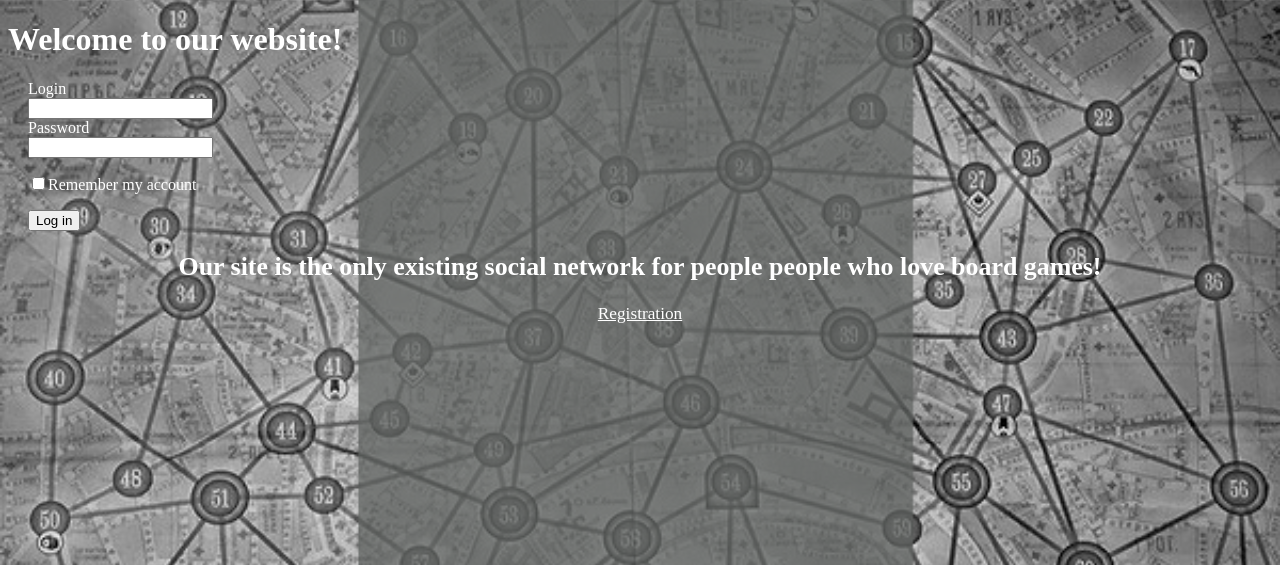
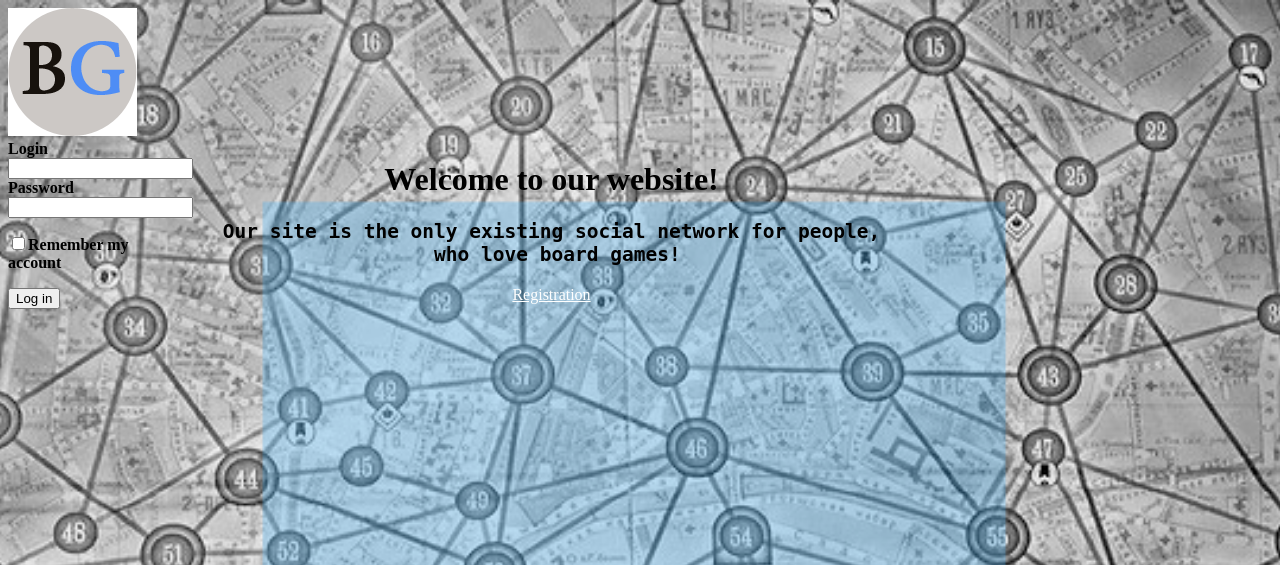
Before and after one commit to Workspaceforeus/socnet, a PHP site: page / in a window 1280 px wide. Shown: the top 565 px of the page. Run offline with PHP 8.4, Linux system fonts and the light colour scheme.

Commit message:
Change background

```diff
--- a/index.php
+++ b/index.php
@@ -6,24 +6,34 @@
 <link rel="stylesheet" type="text/css" href="/indstyle.css">
 </head>
 <body link=#FFFFFF vlink=#E5140B>
-<h1> Welcome to our website!</h1>
+<div id="bg">
+<img src="bg.png">
+</div>
+
 <form method="post">
-<div class="Text">Login</div>
+<div class="Text">
+<b>Login</b>
+</div>
 <div class="Enter">
 <input type="text" name="email">
 </div>
+
 <div class="Text">
-Password
+<b>Password</b>
 </div>
 <div class="Enter">
 <input type="password" name="pass">
 </div>
-<p><input type="checkbox" name="mem" value="1">Remember my account</p>
+
+<p><input type="checkbox" name="mem" value="1"><b>Remember my account</b></p>
 <p><input type="submit" value="Log in"> </p>
- </form>
+</form>
 <div id="information">
-<h2>Our site is the only existing social network for people people who love board games!</h2>
+<h1> Welcome to our website!</h1>
+<h2><pre>Our site is the only existing social network for people,
+ who love board games!</pre></h2>
 <p><a href="/registration.php" >Registration</a></p>
 </div>
+
 </body>
 </html>
--- a/indstyle.css
+++ b/indstyle.css
@@ -1,3 +1,4 @@
-body{background-image: url(registr.png);  background-size: cover; color: white;}
-form{margin-left: 20px;}
-#information{text-align: center; font-size: 108%;}
+body{background: url(registr.png) no-repeat center center fixed; background-size: cover; color: black;}
+form{float:left; width:12%; left:0; top: 130px;}
+#bg{left:20px; top:20px;}
+#information{left: 13%; width:74%;  text-align: center; font-size: 100%;}
```
Also changed, not shown: registration.php (+6 -1 lines), regstyle.css (+5 -4 lines), bg.png (added), registr.png.
